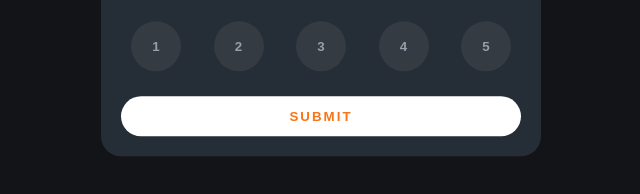
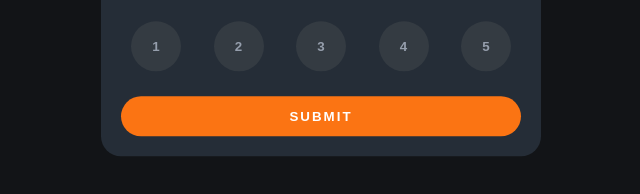
Before and after one commit to Shreyav1231/Interactive-rating-card, a plain HTML site: page index.html in a window 1280 px wide. Shown: the part 430-624 px from the top of the page, without its empty margins (319-959 px from the left). Drawn offline with Linux system fonts and the light colour scheme.

Commit message:
Update style.css

```diff
--- a/style.css
+++ b/style.css
@@ -48,8 +48,8 @@ body {
     border: none;
     width: 100%;
     height: 40px;
-    background-color: hsl(0, 0%, 100%);
-    color: hsl(25, 97%, 53%);
+    background-color: hsl(25, 97%, 53%);
+    color: hsl(0, 0%, 100%);
     cursor: pointer;
     font-weight: 700;
     letter-spacing: 2px;
```
